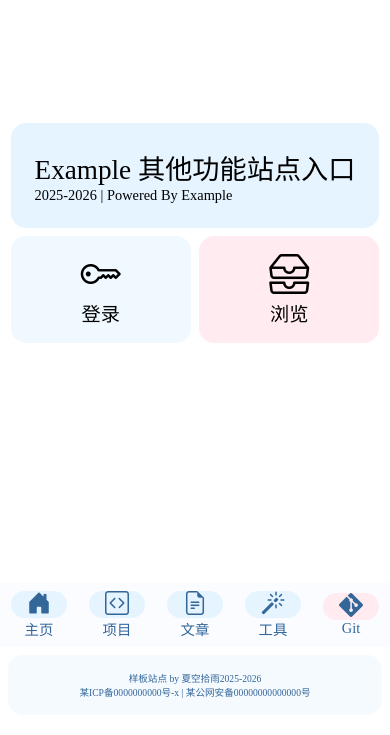
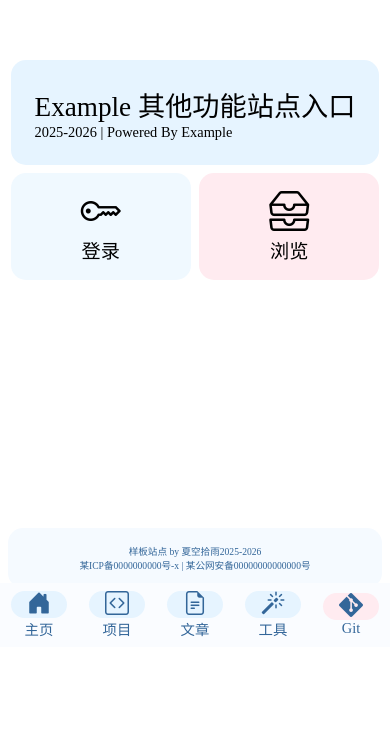
Before and after one commit to xksyu2021/xksyuWebsite, a Vue app: page /git in a window 390 px wide. Shown: the part 197-932 px from the top of the page. After the commit the page ends 860 px from the top, so only its background shows below. Built offline with nearby package versions, Linux system fonts and the light colour scheme.

Commit message:
media css -git 2

```diff
--- a/src/views/Git.vue
+++ b/src/views/Git.vue
@@ -88,6 +88,9 @@
 }
 
 @media screen and (max-width: 768px) {
+  .overlay{
+    height: 85vh;
+  }
   .row{
     flex-direction: column;
     gap: 0.5rem;
```
